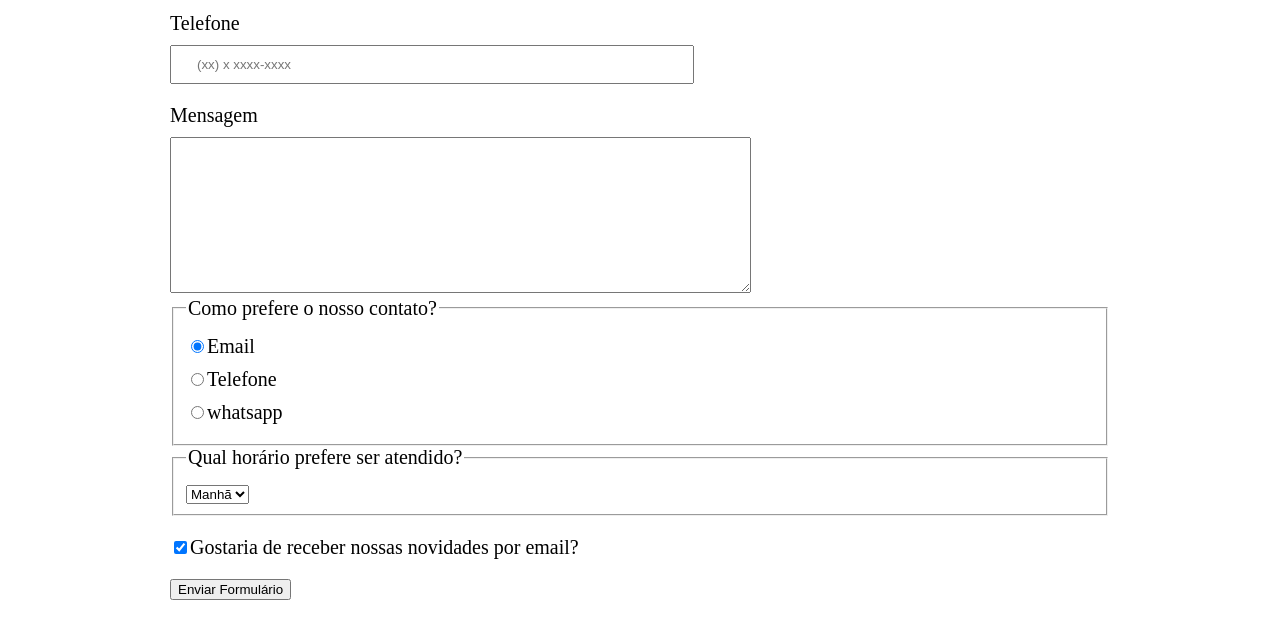
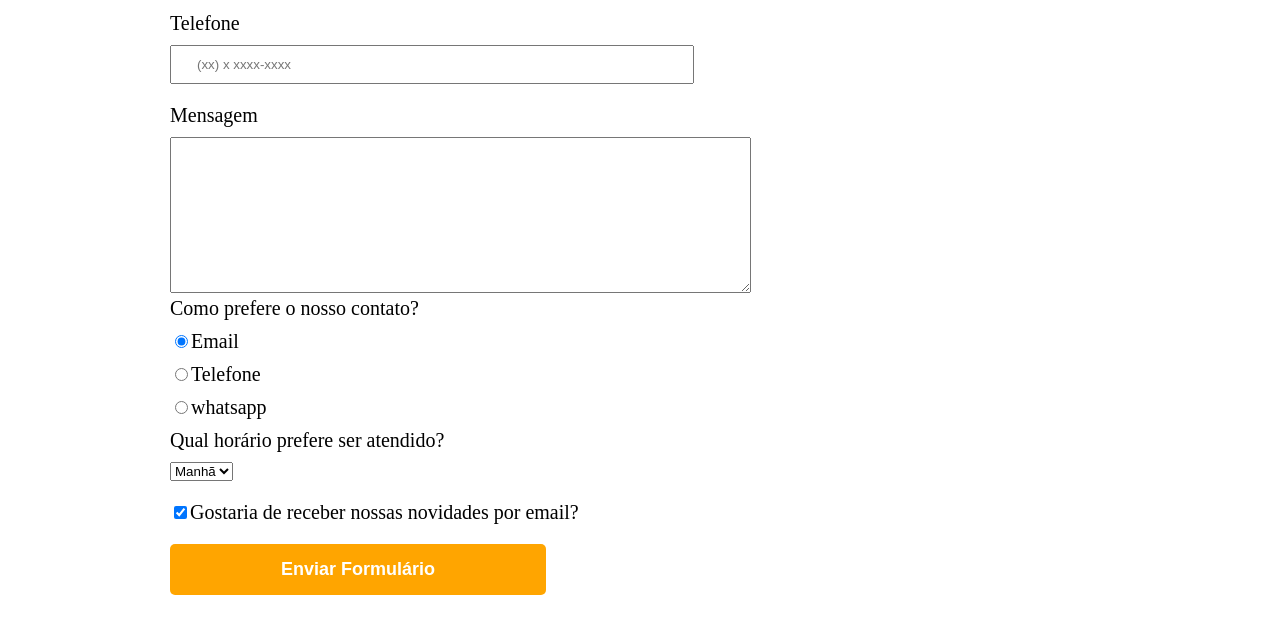
Before and after one commit to vivianerosario/Project-Barbearia-Alura, a plain HTML site: page contatos.html in a window 1280 px wide. Shown: the part 561-1194 px from the top of the page. Drawn offline with Linux system fonts and the light colour scheme.

Commit message:
Upload button animation update

```diff
--- a/contatos.html
+++ b/contatos.html
@@ -39,8 +39,8 @@
             <textarea name="" id="msg" cols="70" rows="10" required></textarea>
 
             <!-- Form com Checkbox -->
-            <fieldset>
-                <legend>Como prefere o nosso contato?</legend>
+            <div>
+                <p>Como prefere o nosso contato?</p>
                 <label for="radio-email"><input type="radio" value="email" id="radio-email" name="contato" checked>Email</label>
 
 
@@ -50,22 +50,27 @@
                 <label for="radio-whatsapp"><input type="radio" value="whatsapp" id="radio-whatsapp" name="contato">whatsapp</label>
 
 
-            </fieldset>
+            </div>
             <!-- Campo de seleção -->
-                <fieldset>
-                    <legend>Qual horário prefere ser atendido?</legend>
+                <div>
+                    <p>Qual horário prefere ser atendido?</p>
                     <select name="" id="">
                         <option value="">Manhã</option>
                         <option value="">Tarde</option>
                         <option value="">Noite</option>
                     </select>
-                </fieldset>
+                </div>
 
             <!-- Checkbox -->
                 <label for="check" class="checkbox"><input type="checkbox" id="check" checked>Gostaria de receber nossas novidades por email?</label>
 
             <!-- Botão para enviar formulário -->
-            <input type="submit" value="Enviar Formulário">
+            <input type="submit" value="Enviar Formulário" class="enviar">
+
+            <!-- TABELA -->
+            <table>
+
+            </table>
         </form>
     </main>
 
--- a/style-contatos.css
+++ b/style-contatos.css
@@ -42,7 +42,7 @@ form{
     margin: 40px 0;
 }
 
-form label, form legend{
+form label, form p{
     display: block;
     font-size: 20px;
     margin: 0 0 10px;
@@ -59,6 +59,23 @@ form label, form legend{
     margin: 20px 0;
 }
 
+.enviar{
+    width: 40%;
+    padding: 15px 0;
+    background: orange;
+    color: white;
+    font-weight: bold;
+    font-size: 18px;
+    border: none;
+    border-radius: 5px;
+    transition: 1s all;
+    cursor: pointer;
+}
+
+.enviar:hover{
+    background: darkorange;
+    transform: scale(1.1)
+}
 
 
 
@@ -82,4 +99,5 @@ footer{
     color: #ffffff;
     font-size: 13px;
     margin: 20px;
+
 }
```
